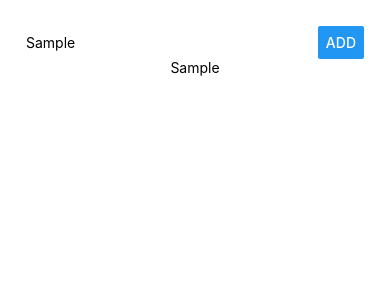
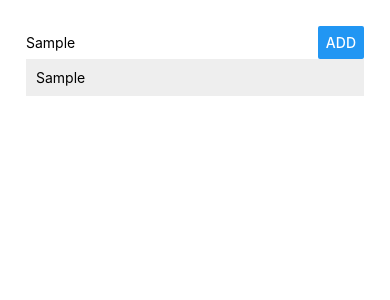
Before and after one commit to kgrujic/My-New-Best-Friend-ReactNative, a React Native app: screen / in a window 390 px wide. Both pictures are taken after typing "Sample" into the empty fields and a click on the button "ADD". Shown: the top 300 px of the page. Built offline with nearby package versions, Linux system fonts and the light colour scheme.

Commit message:
Separate components: input, item, list

```diff
--- a/App.js
+++ b/App.js
@@ -1,48 +1,30 @@
 import React,{Component} from 'react';
 import { StyleSheet, Text, View, TextInput, Button } from 'react-native';
 
+import ListItem from './src/components/ListItem/ListItem';
+import DogInput from './src/components/DogInput/DogInput';
+import DogList from './src/components/DogList/DogList';
+
+
 export default class App extends Component {
+
   state = {
-    dogName: "",
     dogs:[]
   };
 
-  dogNameChangedHandler = val => {
-     this.setState({
-       dogName:val
-     });
-  };
-
-  dogSubmitHandler = () => {
-    if(this.state.dogName.trim() === ""){
-      return;
-    }
-
+  dogAddedHandler = dogName => {
     this.setState(prevState => {
       return{
-        dogs: prevState.dogs.concat(prevState.dogName)
+        dogs: prevState.dogs.concat(dogName)
       };
     });
   };
 
   render() {
-    const dogsOutput = this.state.dogs.map((dog,i) => (
-      <Text key={i}>{dog}</Text>
-    ));
     return (
       <View style={styles.container}>
-        <View style={styles.inputContainer}>
-            <TextInput
-              placeholder="An awesome dog"
-              value={this.state.dogName}
-              onChangeText={this.dogNameChangedHandler}
-              style={styles.dogInput}
-            />
-            <Button title="Add"  style={styles.dogButton} onPress={this.dogSubmitHandler}/>
-          </View>
-          <View>
-            {dogsOutput}
-          </View>
+        <DogInput onDogAdded={this.dogAddedHandler} ></DogInput>
+        <DogList dogs={this.state.dogs}></DogList>
       </View>
     );
   }
@@ -56,18 +38,4 @@ const styles = StyleSheet.create({
     alignItems: 'center',
     justifyContent: 'flex-start',
   },
-  inputContainer:{
-    //flex: 1,
-    width:"100%",
-    flexDirection:"row",
-    justifyContent:"space-between",
-    alignItems:"center"
-  },
-  dogInput:{
-    width:"70%"
-  },
-  dogButton:{
-    width:"30%"
-  },
-
 });
--- /dev/null
+++ b/src/components/DogInput/DogInput.js
@@ -0,0 +1,58 @@
+import React, {Component} from 'react';
+import { View, StyleSheet,  TextInput, Button } from 'react-native';
+
+class PlaceInput extends Component{
+
+  state = {
+      dogName: ""
+  };
+
+  dogNameChangedHandler = val => {
+      this.setState({
+      dogName:val
+    });
+  };
+
+
+  dogSubmitHandler = () => {
+    if(this.state.dogName.trim() === ""){
+        return;
+    }
+      this.props.onDogAdded(this.state.dogName);
+  };
+
+  render(){
+      return (
+        <View style={styles.inputContainer}>
+            <TextInput
+                placeholder="An awesome dog"
+                value={this.state.dogName}
+                onChangeText={this.dogNameChangedHandler}
+                style={styles.dogInput}
+            />
+
+            <Button title="Add"
+              style={styles.dogButton}
+              onPress={this.dogSubmitHandler}/>
+        </View>
+      );
+    }
+}
+
+const styles = StyleSheet.create({
+    inputContainer:{
+        //flex: 1,
+        width:"100%",
+        flexDirection:"row",
+        justifyContent:"space-between",
+        alignItems:"center"
+      },
+      dogInput:{
+        width:"70%"
+      },
+      dogButton:{
+        width:"30%"
+      },
+});
+
+export default PlaceInput;
--- /dev/null
+++ b/src/components/DogList/DogList.js
@@ -0,0 +1,24 @@
+import React from 'react';
+import { View, StyleSheet } from 'react-native';
+
+import ListItem from '../ListItem/ListItem';
+
+const placeList = props => {
+    const dogsOutput = props.dogs.map((dog,i) => (
+        <ListItem key={i} dogName={dog}></ListItem>
+    ));
+
+    return(
+        <View style={styles.listContainer}>
+            {dogsOutput}
+        </View>
+    );
+};
+
+const styles = StyleSheet.create({
+    listContainer:{
+        width:"100%"
+    }
+});
+
+export default placeList;
--- /dev/null
+++ b/src/components/ListItem/ListItem.js
@@ -0,0 +1,18 @@
+import React from 'react';
+import { View, Text, StyleSheet } from 'react-native';
+
+const listItem = (props) => (
+    <View style={styles.listItem}>
+        <Text>{props.dogName}</Text>
+    </View>
+);
+
+const styles = StyleSheet.create({
+    listItem:{
+        width: "100%",
+        padding:10,
+        marginBottom:5,
+        backgroundColor:"#eee"
+    }
+});
+export default listItem;
```
